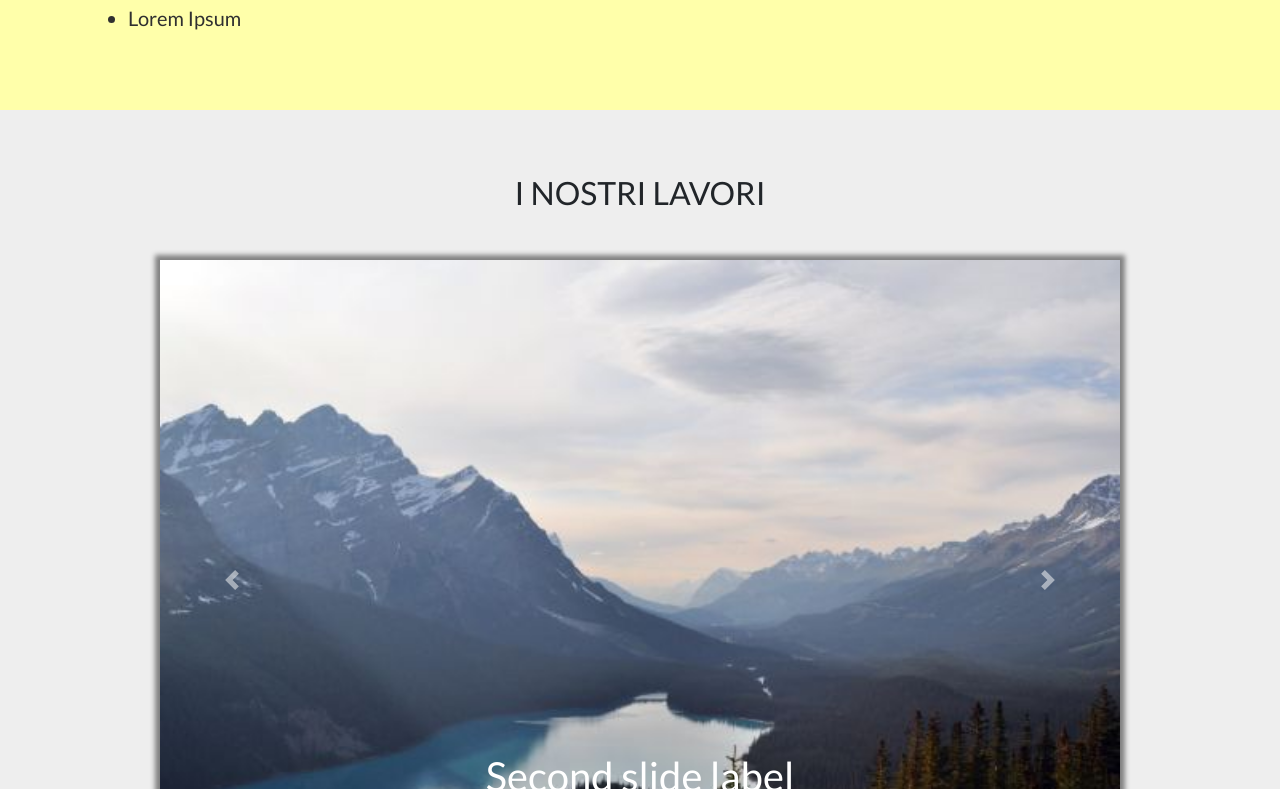
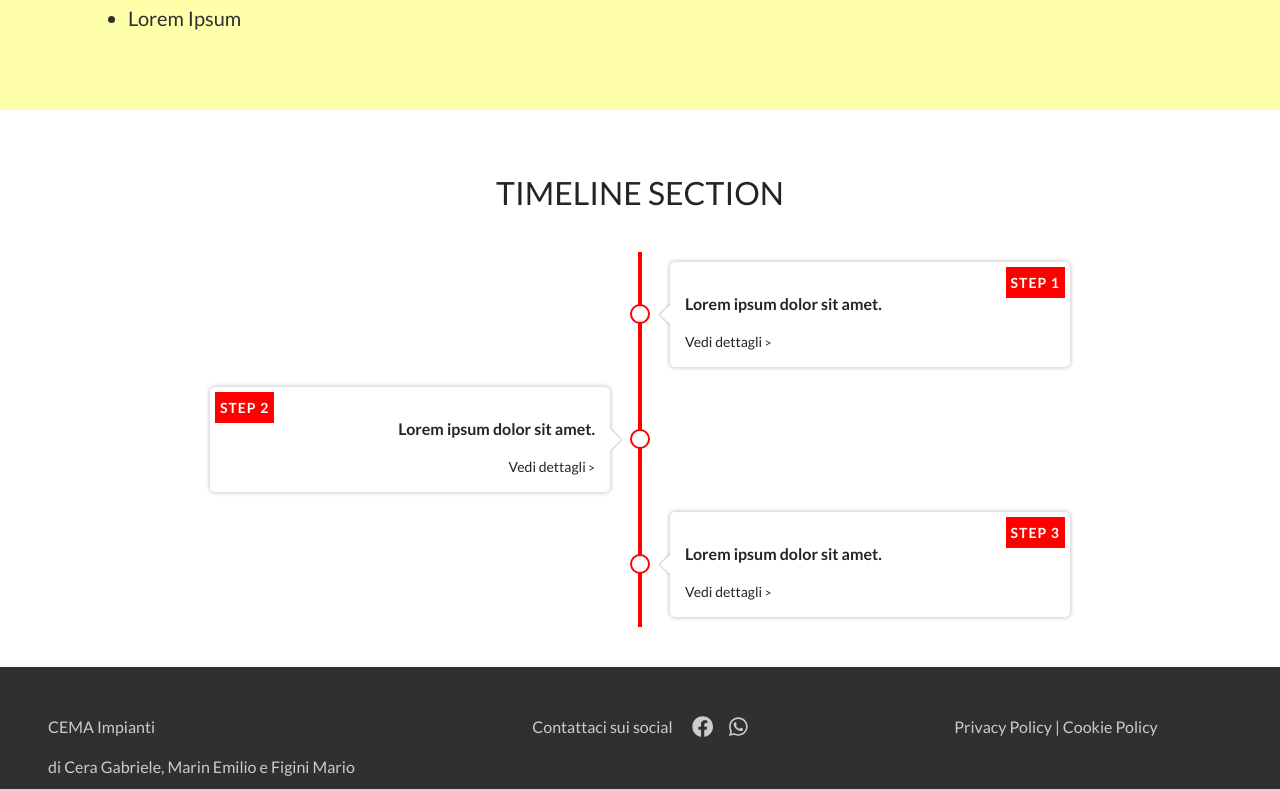
Before and after one commit to LOTO-gpolli/CEMA-impianti, a Next.js app: page / in a window 1280 px wide. Shown: the part 2811-3600 px from the top of the page. Built offline with nearby package versions, Linux system fonts and the light colour scheme.

Commit message:
Add Timeline e TimelineItem components

```diff
--- /dev/null
+++ b/components/Timeline/Timeline.js
@@ -0,0 +1,20 @@
+import styles from '../Timeline/Timeline.module.css';
+import timelineData from '../../data/data';
+import TimelineItem from '../TimelineItem/TimelineItem';
+
+const Timeline = () => {
+  return (
+    timelineData.length > 0 && (
+      <>
+        <h2 className={`${styles['timeline__title']}`}>TIMELINE SECTION</h2>
+        <div className={`${styles['timeline__container']}`}>
+          {timelineData.map((data, idx) => (
+            <TimelineItem data={data} key={idx} />
+          ))}
+        </div>
+      </>
+    )
+  );
+};
+
+export default Timeline;
--- /dev/null
+++ b/components/Timeline/Timeline.module.css
@@ -0,0 +1,20 @@
+.timeline__title {
+  text-align: center;
+  margin-top: 2em;
+}
+
+.timeline__container {
+  display: flex;
+  flex-direction: column;
+  margin: 40px 0;
+  position: relative;
+}
+
+.timeline__container::after {
+  background-color: red;
+  content: '';
+  position: absolute;
+  left: calc(50% - 2px);
+  width: 4px;
+  height: 100%;
+}
--- /dev/null
+++ b/components/TimelineItem/TimelineItem.js
@@ -0,0 +1,26 @@
+import styles from '../TimelineItem/TimelineItem.module.css';
+
+const TimelineItem = ({ data }) => {
+  return (
+    <div className={`${styles['timeline__item']}`}>
+      <div className={`${styles['timeline__item-content']}`}>
+        <span
+          className={`${styles['timeline__item-tag']}`}
+          style={{ background: data.category.color }}
+        >
+          {data.category.tag}
+        </span>
+        {/* <time className={`${styles['timeline__item-time']}`}>{data.date}</time> */}
+        <p>{data.text}</p>
+        {data.link && (
+          <a href={data.link.url} target="_blank" rel="noopener noreferrer">
+            {data.link.text}
+          </a>
+        )}
+        <span className={`${styles['timeline__item-circle']}`}></span>
+      </div>
+    </div>
+  );
+};
+
+export default TimelineItem;
--- /dev/null
+++ b/components/TimelineItem/TimelineItem.module.css
@@ -0,0 +1,141 @@
+.timeline__item {
+  display: flex;
+  justify-content: flex-end;
+  padding-right: 30px;
+  margin: 10px 0;
+  width: 50%;
+}
+
+.timeline__item:nth-child(odd) {
+  align-self: flex-end;
+  justify-content: flex-start;
+  padding-right: 0px;
+  padding-left: 30px;
+}
+
+.timeline__item-content {
+  background-color: #fff;
+  position: relative;
+  width: 400px;
+  max-width: 80%;
+  padding: 15px;
+  display: flex;
+  flex-direction: column;
+  align-items: flex-end;
+  text-align: right;
+  border-radius: 5px;
+  box-shadow: 0 0 5px rgba(0, 0, 0, 0.3);
+}
+
+.timeline__item:nth-child(odd) .timeline__item-content {
+  align-items: flex-start;
+  text-align: left;
+}
+
+.timeline__item-content::after {
+  content: '';
+  width: 15px;
+  height: 15px;
+  background-color: #fff;
+  box-shadow: 1px -1px 1px rgba(0, 0, 0, 0.2);
+  position: absolute;
+  right: -7.5px;
+  top: calc(50% - 7.5px);
+  transform: rotate(45deg);
+}
+
+.timeline__item:nth-child(odd) .timeline__item-content::after {
+  right: auto;
+  left: -7.5px;
+  box-shadow: -1px 1px 1px rgba(0, 0, 0, 0.2);
+}
+
+.timeline__item-content .timeline__item-tag {
+  color: #fff;
+  font-size: 14px;
+  font-weight: bold;
+  text-transform: uppercase;
+  padding: 5px;
+  letter-spacing: 1px;
+  position: absolute;
+  top: 5px;
+  left: 5px;
+}
+
+.timeline__item:nth-child(odd) .timeline__item-content .timeline__item-tag {
+  left: auto;
+  right: 5px;
+}
+
+.timeline__item-content .timeline__item-time {
+  color: #777;
+  font-size: 12px;
+}
+
+.timeline__item-content p {
+  font-size: 16px;
+  font-weight: bold;
+  line-height: 24px;
+  margin: 15px 0;
+  max-width: 250px;
+}
+
+.timeline__item-content a {
+  text-decoration: none;
+  color: red;
+  font-size: 14px;
+}
+
+.timeline__item-content a::after {
+  content: ' >';
+  font-size: 12px;
+}
+
+.timeline__item-content .timeline__item-circle {
+  background-color: #fff;
+  width: 20px;
+  height: 20px;
+  border-radius: 50%;
+  border: 2px solid red;
+  position: absolute;
+  top: calc(50% - 10px);
+  right: -40px;
+  z-index: 1;
+}
+
+.timeline__item:nth-child(odd) .timeline__item-content .timeline__item-circle {
+  right: auto;
+  left: -40px;
+}
+
+@media only screen and (max-width: 767px) {
+  .timeline__item-content,
+  .timeline__item:nth-child(odd) .timeline__item-content {
+    padding: 15px 10px;
+    text-align: center;
+    align-items: center;
+  }
+
+  .timeline__item-content .timeline__item-tag {
+    width: calc(100% - 10px);
+  }
+
+  .timeline__item-content .timeline__item-time {
+    margin-top: 20px;
+  }
+
+  .timeline__item-content p {
+    font-size: 16px;
+    line-height: 24px;
+    margin: 30px 0;
+    max-width: 250px;
+  }
+
+  .timeline__item-content a {
+    text-decoration: underline;
+  }
+
+  .timeline__item-content a::after {
+    display: none;
+  }
+}
--- /dev/null
+++ b/data/data.js
@@ -0,0 +1,40 @@
+const data = [
+  {
+    text: 'Lorem ipsum dolor sit amet.',
+    date: 'February 25 2019',
+    category: {
+      tag: 'step 1',
+      color: 'red'
+    },
+    link: {
+      url: 'https://google.com',
+      text: 'Vedi dettagli'
+    }
+  },
+  {
+    text: 'Lorem ipsum dolor sit amet.',
+    date: 'March 04 2019',
+    category: {
+      tag: 'step 2',
+      color: 'red'
+    },
+    link: {
+      url: 'https://google.com',
+      text: 'Vedi dettagli'
+    }
+  },
+  {
+    text: 'Lorem ipsum dolor sit amet.',
+    date: 'March 07 2019',
+    category: {
+      tag: 'step 3',
+      color: 'red'
+    },
+    link: {
+      url: 'https://google.com',
+      text: 'Vedi dettagli'
+    }
+  }
+];
+
+export default data;
--- a/pages/index.js
+++ b/pages/index.js
@@ -1,13 +1,14 @@
-import Head from "next/head";
+import Head from 'next/head';
 /* Components */
-import Header from "../components/Header/Header";
-import Footer from "../components/Footer/Footer";
-import Hero from "../components/Hero/Hero";
-import CardsList from "../components/CardsList/CardsList";
-import About from "../components/About/About";
-import Form from "../components/Form/Form";
-import Gallery from "../components/Gallery/Gallery";
-import Copyright from "../components/Copyright/Copyright";
+import Header from '../components/Header/Header';
+import Footer from '../components/Footer/Footer';
+import Hero from '../components/Hero/Hero';
+import CardsList from '../components/CardsList/CardsList';
+import About from '../components/About/About';
+import Form from '../components/Form/Form';
+import Gallery from '../components/Gallery/Gallery';
+import Copyright from '../components/Copyright/Copyright';
+import Timeline from '../components/Timeline/Timeline';
 
 export default function Home() {
   return (
@@ -16,8 +17,9 @@ export default function Home() {
       <Hero />
       <CardsList />
       <About />
-      <Gallery />
-      <Form />
+      <Timeline />
+      {/* <Gallery />
+      <Form /> */}
       <Footer />
       <Copyright />
     </>
```
